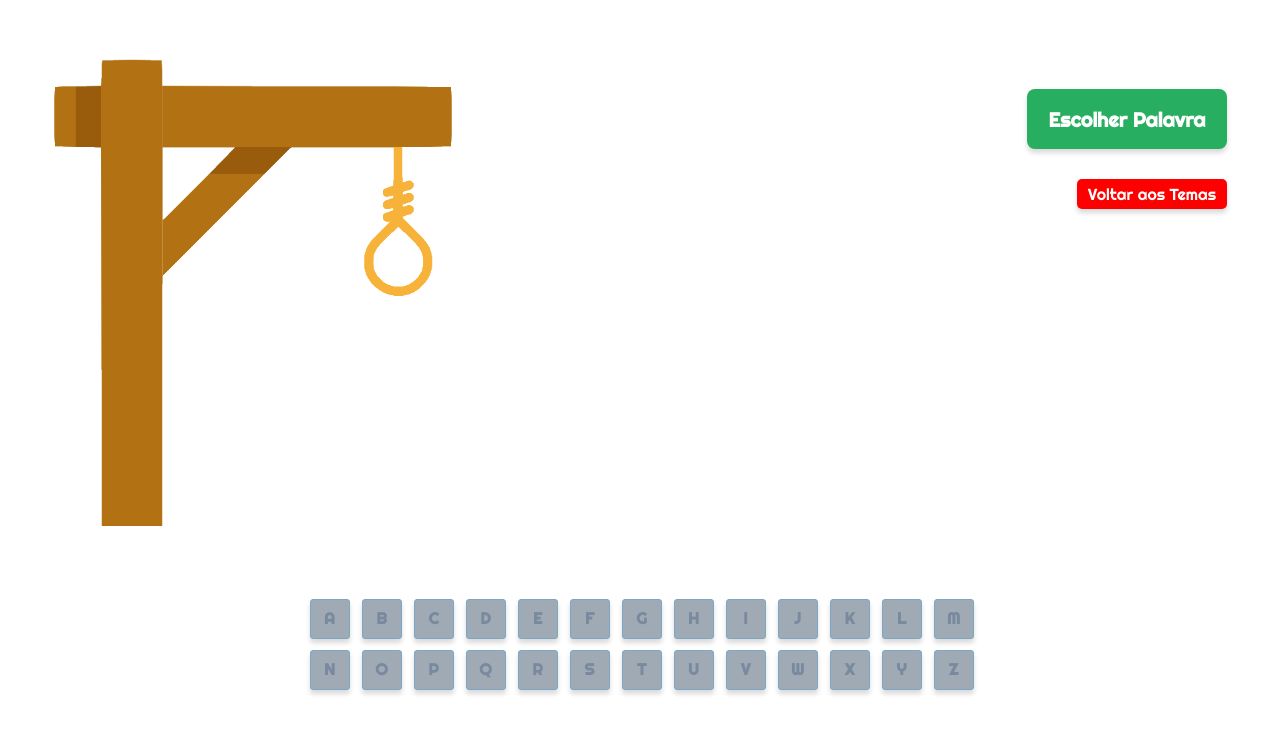
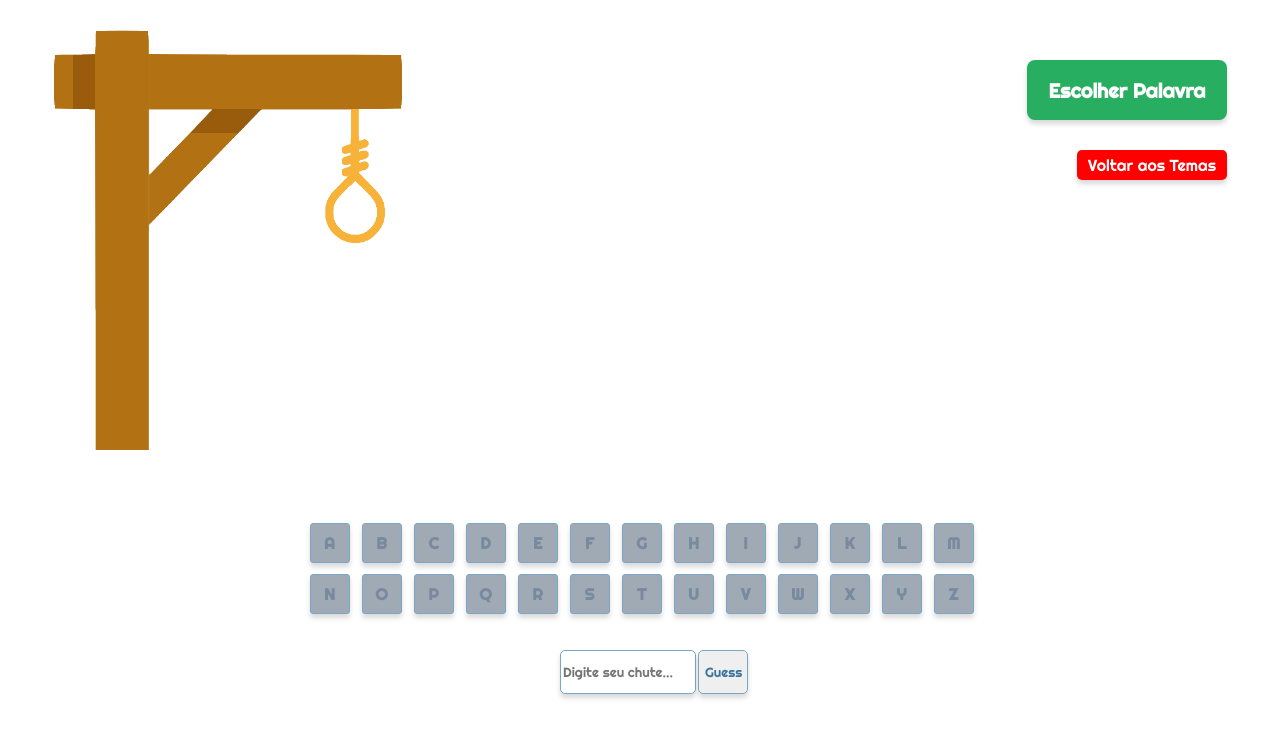
Before and after one commit to PedroOriani/Hangman, a React (Vite) app: page / in a window 1280 px wide. Both pictures are taken after a click on the button "Geral". Shown: the top 738 px of the page. Built offline with nearby package versions, Linux system fonts and the light colour scheme; a web font is replaced by a local one.

Commit message:
Paises e Chute

```diff
--- a/package.json
+++ b/package.json
@@ -11,7 +11,9 @@
   },
   "dependencies": {
     "react": "^18.2.0",
-    "react-dom": "^18.2.0"
+    "react-dom": "^18.2.0",
+    "sweetalert": "^2.1.2",
+    "sweetalert2": "^11.7.5"
   },
   "devDependencies": {
     "@types/react": "^18.0.28",
--- a/src/components/App.jsx
+++ b/src/components/App.jsx
@@ -1,11 +1,12 @@
 import React, { useState } from 'react';
 import Game from "./Game";
 import Start from './Start';
-import palavras from '../palavras'
-import animais from '../animais'
-import nba from '../nba'
-import series from '../series'
-import lol from '../lol'
+import palavras from '../mocks/palavras'
+import animais from '../mocks/animais'
+import nba from '../mocks/nba'
+import series from '../mocks/series'
+import lol from '../mocks/lol'
+import cep from '../mocks/cep'
 
 function App() {
 
@@ -27,6 +28,7 @@ function App() {
     nba={nba}
     series={series}
     lol={lol}
+    cep={cep}
     />
     <Game
     classGame={classGame}
--- a/src/components/Letras.jsx
+++ b/src/components/Letras.jsx
@@ -1,4 +1,6 @@
 import React from 'react';
+import { useState } from 'react';
+import Swal from 'sweetalert2';
 
 export default function Letras(props){
     const {setClassPerdeu, setGameOver, underline, setUnderline, classButton, errors, setErrors, clicked, setClicked, word, setClassUnderline, contandoPalavras} = props;
@@ -6,6 +8,9 @@ export default function Letras(props){
 
     let contErrors;
     let newArr =[...underline];
+
+    const [text, setText] = useState('');
+    const [finalGuess, setFinalGuess] = useState([]);
 
     const charactersA = ['Á', 'Ã', 'À', 'Â'];
     const charactersE = ['É', 'Ê'];
@@ -59,7 +64,84 @@ export default function Letras(props){
         }
     }
 
+    // ----------------------- Guessing --------------------- //
+
+    function verifyGuess (guess){
+        if(word.length !== guess.length){
+            Swal.fire({
+                title: "NOT LIKE THAT!",
+                text: "Digite a quantidade exata de letras, considerando os espaços \n Lembre-se: de utilizar apenas as letras disponiveis de A-Z",
+                imageUrl: 'https://mir-s3-cdn-cf.behance.net/project_modules/hd/5eeea355389655.59822ff824b72.gif',
+                confirmButtonText: "Ok"
+              });
+        }else{
+            verifyGuessWord(guess);
+            clear();
+        }
+    }
+
+    function verifyGuessWord(guess) {
+        const guessWords = guess.toUpperCase().split(' ');
+        const guessArray = [];
+        for (let i = 0; i < guessWords.length; i++){
+            guessArray.push(guessWords[i].split(''))
+            if (i !== guessWords.length - 1){
+                guessArray.push(' ')
+            }
+        }
+        const guessJoin = guessArray.join('');
+        let finalGuess = '';
+        for (let i = 0; i < guessJoin.length; i++){
+            if (guessJoin[i] !== ','){
+                finalGuess += guessJoin[i];
+            }
+        }
+        verifyGuessGame(finalGuess);
+    }
+
+    function verifyGuessGame(guess) {
+        let valor = 1
+        for (let i = 0; i < word.length; i++){
+            if (guess[i] === 'A' && charactersA.includes(word[i])) {
+                valor = 1
+            }else if (guess[i] === 'E' && charactersE.includes(word[i])) {
+                valor = 1
+            }else if (guess[i] === 'I' && charactersI.includes(word[i])) {
+                valor = 1
+            }else if (guess[i] === 'O' && charactersO.includes(word[i])) {
+                valor = 1
+            }else if (guess[i] === 'U' && charactersU.includes(word[i])) {
+                valor = 1
+            }else if (guess[i] === 'C' && charactersC.includes(word[i])) {
+                valor = 1
+            }else if (word[i] !== guess[i]) {
+                valor = 0
+            }
+        }
+
+        if(valor === 1){
+            setUnderline(word)
+            setClassUnderline('word green');
+            setClicked(contandoPalavras)
+            setGameOver(1)
+        }else if(valor === 0){
+            setUnderline(word)
+            setClassUnderline('word red');
+            setClassPerdeu('frase-perdida')
+            setClicked(contandoPalavras)
+            setGameOver(1)
+        }
+
+    }
+
+    function clear() {
+        const clear = '';
+        setText(clear);
+    }
+
+    // ----------------------- Guessing --------------------- //
     return(
+        <>
             <div className="alfabet">
                 {alfabeto.map((letter, index) => (
                     <button
@@ -73,6 +155,15 @@ export default function Letras(props){
                 ))
                 }
             </div>
+            <input
+            className="guessing"
+            type='text'
+            placeholder="Digite seu chute..."
+            value={text}
+            onChange={e => setText(e.target.value)}
+            ></input>
+            <button className="guess" onClick={() => verifyGuess(text)}>Guess</button>
+        </>
     );
 
     console.log(errors)
--- a/src/components/Start.jsx
+++ b/src/components/Start.jsx
@@ -1,7 +1,7 @@
 import { useState } from "react";
 
 export default function Start(props){
-    const {classStart, setClassStart, setClassGame, setTema, palavras, animais, nba, series, lol} = props
+    const {classStart, setClassStart, setClassGame, setTema, palavras, animais, nba, series, lol, cep} = props
 
     let temaSelecionado;
 
@@ -40,6 +40,13 @@ export default function Start(props){
         setTema(temaSelecionado);
     }
 
+    function gameCep() {
+        setClassStart('none');
+        setClassGame('App');
+        temaSelecionado = cep;
+        setTema(temaSelecionado);
+    }
+
     return(
         <div className={classStart}>
             <p className="welcome">Bem vindo ao melhor Jogo da Forca</p>
@@ -50,6 +57,7 @@ export default function Start(props){
                 <button onClick={gameAnimais} className="chooseTheme">Animais</button>
                 <button onClick={gameSeries} className="chooseTheme">Series</button>
                 <button onClick={gameLol} className="chooseTheme">LOL</button>
+                <button onClick={gameCep} className="chooseTheme">Países e Capitais</button>
             </div>
         </div>
     );
--- a/src/css/style.css
+++ b/src/css/style.css
@@ -3,7 +3,7 @@
 }
 
 .body-game{
-    padding: 59px 38px 132px 53px;
+    padding: 30px 38px 132px 53px;
 }
 
 .Start{
@@ -57,8 +57,8 @@
 }
 
 .gallows{
-    width: 400px;
-    height: 466.67px;
+    width: 350px;
+    height: 420px;
 }
 
 .chooseWord{
@@ -85,7 +85,7 @@
     font-family: 'Recursive', sans-serif;
 
     position:fixed;
-    top: 461px;
+    top: 400px;
     right: 53px;
 
     font-weight: 500;
@@ -160,6 +160,38 @@
     position: fixed;
     margin-top: 120px;
     right: 53px;
+}
+
+.guessing{
+    width: 130px;
+    height: 40px;
+
+    box-shadow: 0px 4px 5px rgba(0, 0, 0, 0.15);
+
+    border: 1px solid #7AA7C7;
+    border-radius: 5px;
+
+    color: #798A9F;
+
+    position: fixed;
+    top: 650px;
+    left: calc(50% - 80px);
+}
+
+.guess{
+    width: 50px;
+    height: 44px;
+
+    box-shadow: 0px 4px 5px rgba(0, 0, 0, 0.15);
+
+    border: 1px solid #7AA7C7;
+    border-radius: 5px;
+
+    color: #39739D;
+
+    position: fixed;
+    top: 650px;
+    left: calc(60% - 70px);
 }
 
 .able{
@@ -238,6 +270,21 @@
         top: 220px;
         left: calc(50% - 170px);
     }
+
+    .guessing{
+        height: 20px;
+
+        top: 500px;
+        left: calc(50% - 110px);
+    }
+
+    .guess{
+        width: 50px;
+        height: 22px;
+
+        top: 500px;
+        left: calc(60%);
+    }
 }
 
 @media (max-width: 737px) {
--- /dev/null
+++ b/src/mocks/cep.jsx
@@ -0,0 +1,33 @@
+const cep =[
+    "Afeganistão", "África do Sul", "Albânia", "Alemanha", "Andorra", "Angola", "Antígua e Barbuda",
+    "Arábia Saudita", "Argélia", "Argentina", "Armênia", "Austrália", "Áustria", "Azerbaijão", "Bahamas",
+    "Bahrein", "Bangladesh", "Barbados", "Belarus", "Bélgica", "Belize", "Benin", "Bolívia", "Bósnia e Herzegovina",
+    "Botsuana", "Brasil", "Brunei", "Bulgária", "Burkina Faso", "Burundi", "Butão", "Cabo Verde", "Camboja",
+    "Camarões", "Canadá", "Catar", "Cazaquistão", "Chade", "Chile", "China", "Chipre", "Colômbia", "Comores",
+    "Congo", "Coréia do Norte", "Coréia do Sul", "Costa do Marfim", "Costa Rica", "Croácia", "Cuba", "Dinamarca",
+    "Djibuti", "Dominica", "Egito", "El Salvador", "Emirados Árabes Unidos", "Equador", "Eritreia", "Eslováquia",
+    "Eslovênia", "Espanha", "Estados Unidos", "Estônia", "Eswatini", "Etiópia", "Fiji", "Filipinas", "Finlândia",
+    "França", "Gabão", "Gâmbia", "Gana", "Geórgia", "Granada", "Grécia", "Guatemala", "Guiana", "Guiné",
+    "Guiné Equatorial", "Guiné-Bissau", "Haiti", "Holanda", "Honduras", "Hungria", "Iêmen", "Ilhas Marshall",
+    "Ilhas Maurício", "Índia", "Indonésia", "Irã", "Iraque", "Irlanda", "Islândia", "Israel", "Itália",
+    "Jamaica", "Japão", "Jordânia", "Kiribati", "Kosovo", "Kuwait", "Laos", "Lesoto", "Letônia", "Líbano",
+    "Libéria", "Líbia", "Liechtenstein", "Lituânia", "Luxemburgo", "Macedônia do Norte", "Madagascar",
+    "Malásia", "Malawi", "Maldivas", "Mali", "Malta", "Marrocos", "Mauritânia", "México", "Mianmar", "Micronésia",
+    "Moçambique", "Moldávia", "Mônaco", "Mongólia", "Montenegro", "Namíbia", "Nauru", "Nepal", "Nicarágua",
+    "Níger", "Nigéria", "Noruega", "Nova Zelândia", "Omã", "Palau", "Panamá", "Papua Nova Guiné", "Paquistão",
+    "Paraguai", "Peru", "Polônia", "Portugal", "Quênia", "Quirguistão", "Reino Unido", "República Centro-Africana",
+    "República Democrática do Congo", "República Dominicana", "República Tcheca", "Romênia", "Ruanda", "Rússia",
+    "Samoa", "San Marino", "Santa Lúcia", "São Cristóvão e Névis", "São Tomé e Príncipe", "São Vicente e Granadinas",
+    "Seicheles", "Senegal", "Serra Leoa", "Sérvia", "Singapura", "Síria", "Somália", "Sri Lanka", "Sudão",
+    "Sudão do Sul", "Suécia", "Suíça", "Suriname", "Tailândia", "Taiwan", "Tajiquistão", "Tanzânia", "Timor-Leste",
+    "Togo", "Tonga", "Trinidad e Tobago", "Tunísia", "Turcomenistão", "Turquia", "Tuvalu", "Ucrânia", "Uganda",
+    "Uruguai", "Uzbequistão", "Vanuatu", "Vaticano", "Venezuela", "Vietnã", "Zâmbia", "Zimbábue", "Buenos Aires",
+    "La Paz", "Brasília", "Santiago", "Bogotá", "Quito", "Georgetown", "Assunção", "Lima", "Montevidéu", "Caracas",
+    "Viena", "Bruxelas", "Zagreb", "Praga", "Copenhague", "Paris", "Berlim", "Atenas", "Budapeste", "Dublin",
+    "Roma", "Luxemburgo", "Mônaco", "Amsterdã", "Oslo", "Varsóvia", "Lisboa", "Bucareste", "Moscou", "Belgrado",
+    "Madri", "Estocolmo", "Berna", "Kiev", "Londres", "Vaticano", "Washington", "Camberra", "Cidade do México",
+    "Pequim", "Nova Deli", "Teerã", "Bagdá", "Tóquio", "Beirute", "Pyongyang", "Jerusalém", "Doha", "Moscou",
+    "Damasco", "Abu Dhabi", "Wellington", "Canberra"
+]
+
+export default cep
```
Also changed, not shown: src/mocks/animais.jsx (renamed from src/animais.jsx), src/mocks/lol.jsx (renamed from src/lol.jsx), src/mocks/nba.jsx (renamed from src/nba.jsx), src/mocks/palavras.jsx (renamed from src/palavras.jsx), src/mocks/series.jsx (renamed from src/series.jsx), 2 other files (tests, documents, lock files or other folders). Lines whose indentation alone changed are shown as unchanged.
